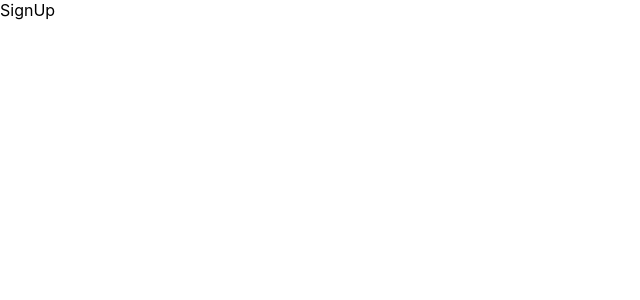
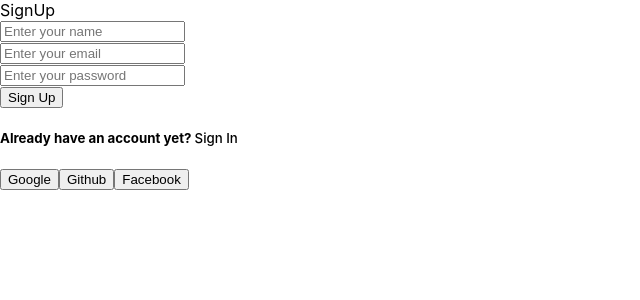
Before and after one commit to Rahulfordev/react-router-data-fetch-firebase, a React (Vite) app: page /signup in a window 1280 px wide. Shown: the top 300 px of the page, without its empty margins (0-640 px from the left). Built offline with nearby package versions, Linux system fonts and the light colour scheme.

Commit message:
firebase add

```diff
--- a/package.json
+++ b/package.json
@@ -10,6 +10,7 @@
     "preview": "vite preview"
   },
   "dependencies": {
+    "firebase": "^10.7.1",
     "react": "^18.2.0",
     "react-dom": "^18.2.0",
     "react-router-dom": "^6.21.0"
--- a/src/pages/Auth/SignIn/SignIn.jsx
+++ b/src/pages/Auth/SignIn/SignIn.jsx
@@ -1,19 +1,32 @@
-import { useNavigate } from "react-router-dom";
+import { NavLink } from "react-router-dom";
 
 const SignIn = () => {
-  const navigate = useNavigate();
-  const handleGoHome = () => {
-    navigate("/");
-  };
-
-  const handleGoBack = () => {
-    navigate(-1);
-  };
   return (
     <div>
       <div>SignIn</div>
-      <button onClick={handleGoHome}>Go Home</button>
-      <button onClick={handleGoBack}>Go Back</button>
+      <form action="">
+        <div>
+          <div>
+            <input type="email" placeholder="Enter your email" />
+          </div>
+          <div>
+            <input type="password" placeholder="Enter your password" />
+          </div>
+          <div>
+            <button>Login</button>
+          </div>
+        </div>
+      </form>
+      <div>
+        <h5>
+          Do not have an account yet? <NavLink to={"/signup"}>Sign Up</NavLink>
+        </h5>
+      </div>
+      <div>
+        <button>Google</button>
+        <button>Github</button>
+        <button>Facebook</button>
+      </div>
     </div>
   );
 };
--- a/src/pages/Auth/SignUp/SignUp.jsx
+++ b/src/pages/Auth/SignUp/SignUp.jsx
@@ -1,5 +1,37 @@
+import { NavLink } from "react-router-dom";
+
 const SignUp = () => {
-  return <div>SignUp</div>;
+  return (
+    <div>
+      <div>SignUp</div>
+      <form action="">
+        <div>
+          <div>
+            <input type="name" placeholder="Enter your name" />
+          </div>
+          <div>
+            <input type="email" placeholder="Enter your email" />
+          </div>
+          <div>
+            <input type="password" placeholder="Enter your password" />
+          </div>
+          <div>
+            <button>Sign Up</button>
+          </div>
+        </div>
+      </form>
+      <div>
+        <h5>
+          Already have an account yet? <NavLink to={"/login"}>Sign In</NavLink>
+        </h5>
+      </div>
+      <div>
+        <button>Google</button>
+        <button>Github</button>
+        <button>Facebook</button>
+      </div>
+    </div>
+  );
 };
 
 export default SignUp;
--- /dev/null
+++ b/src/pages/ErrorPage/ErrorPage.jsx
@@ -0,0 +1,14 @@
+import { useRouteError } from "react-router-dom";
+
+const ErrorPage = () => {
+  const error = useRouteError();
+  return (
+    <div className="error-page" style={{ textAlign: "center" }}>
+      <h1>Oops!</h1>
+      <h1>Sorry, an unexpacted error has occurred</h1>
+      <h1>{error.statusText || error.message}</h1>
+    </div>
+  );
+};
+
+export default ErrorPage;
--- a/src/routes/routes.jsx
+++ b/src/routes/routes.jsx
@@ -8,6 +8,7 @@ import SignUp from "../pages/Auth/SignUp/SignUp";
 import NotFound from "../pages/NotFound/NotFound";
 import Users from "../pages/Users/Users";
 import UserDetails from "../pages/UserDetails/UserDetails";
+import ErrorPage from "../pages/ErrorPage/ErrorPage";
 const routes = createBrowserRouter([
   {
     path: "/",
@@ -29,6 +30,7 @@ const routes = createBrowserRouter([
         path: "users",
         element: <Users />,
         loader: () => fetch("https://jsonplaceholder.typicode.com/users"),
+        errorElement: <ErrorPage />,
       },
       {
         path: "/users/:userID",
```
Also changed, not shown: src/firebase/firebase.config.js (added, +14 -0 lines), 2 other files (tests, documents, lock files or other folders).
